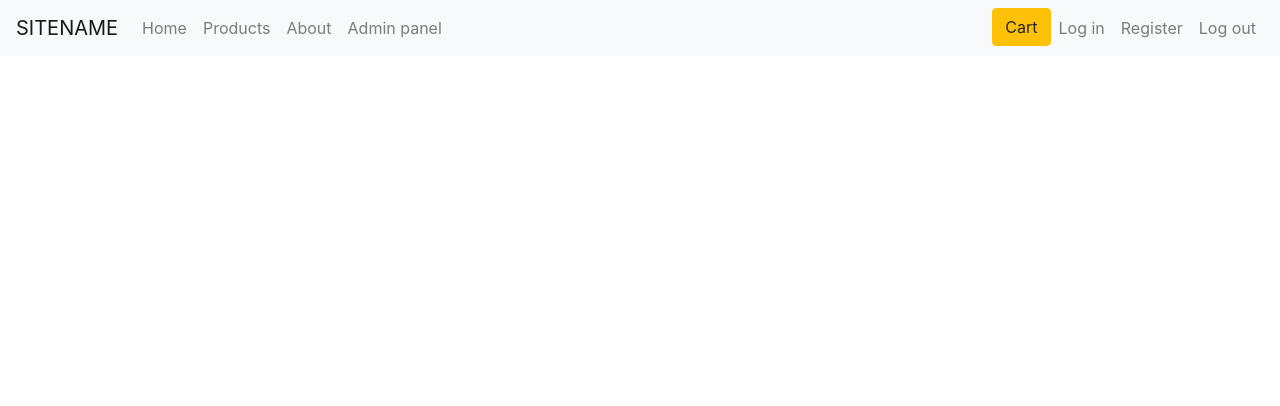
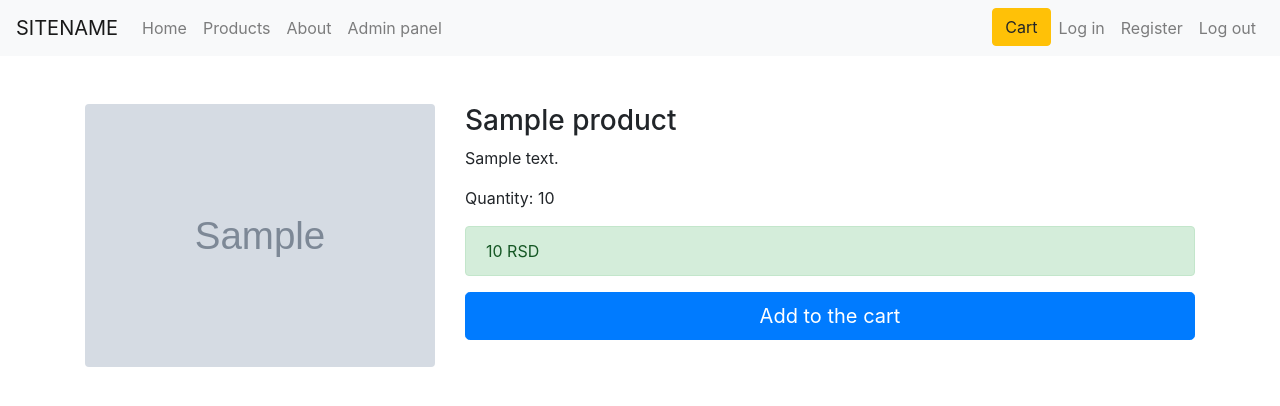
Before and after one commit to sale96/webshop_test, a PHP site: the page made by views/products/single.php in a window 1280 px wide. Shown: the top 406 px of the page. Run offline with PHP 8.4, Linux system fonts and the light colour scheme; the template is opened without the code that fills it: most values are stand-ins (such as "Sample title", 1, 10 or a date in 2020); grey boxes marked "Sample" are stand-in pictures; some libraries are stand-ins or nearby versions.

```diff
--- a/controllers/Admin.php
+++ b/controllers/Admin.php
@@ -59,4 +59,9 @@ class Admin extends Controller
         }
     }
 
+    public function products(){
+        $this->view('admin/products');
+    }
+
+
 }
--- a/controllers/Products.php
+++ b/controllers/Products.php
@@ -11,7 +11,6 @@ class Products extends Controller
     }
 
     public function index(){
-
         $data['products'] = $this->products->getAll();
         $this->view('products/index', $data);
     }
--- a/views/includes/admin.nav.php
+++ b/views/includes/admin.nav.php
@@ -1,7 +1,7 @@
 <nav class="navbar-admin">
     <ul>
         <li><a href="<?= URL_ROOT ?>?page=Admin/index">Add products</a></li>
-        <li><a href="<?= URL_ROOT ?>?page=Admin/remove"">Update/Remove products</a></li>
+        <li><a href="<?= URL_ROOT ?>?page=Admin/products"">Update/Remove products</a></li>
         <li class="navbar-spec"><a href="<?= URL_ROOT ?>?page=Admin/orders"">Check orders</a></li>
     </ul>
 </nav>
--- a/views/products/single.php
+++ b/views/products/single.php
@@ -1,7 +1,21 @@
-<?php
-/**
- * Created by PhpStorm.
- * User: Sale
- * Date: 9/8/2019
- * Time: 1:55 PM
- */
+<?php if(isset($data['product'])) : ?>
+    <div class="row">
+        <div class="col-4">
+            <img class="rounded mw-100" src="<?= $data['product']->image_location; ?>" alt="<?= $data['product']->image_alt; ?>">
+        </div>
+        <div class="col-8">
+            <h3><?= $data['product']->product_name ?></h3>
+            <p><?= $data['product']->product_desc ?></p>
+            <p>Quantity: <?= $data['product']->product_quantity ?></p>
+            <p class="alert alert-success"><?= $data['product']->product_price ?> RSD</p>
+            <?php if($data['product']->product_quantity != 0) : ?>
+                <button id="cart-button" data-value="<?= $data['product']->product_id ?>" class="btn btn-lg btn-block btn-primary">Add to the cart</button>
+            <?php else: ?>
+                <p class="lead">Currently we don't have this product at our disposal.</p>
+            <?php endif; ?>
+        </div>
+    </div>
+
+<?php else : ?>
+    <p class="alert alert-error">Product does not exist.</p>
+<?php endif; ?>
```
Also changed, not shown: views/admin/products.php (added, +7 -0 lines).
